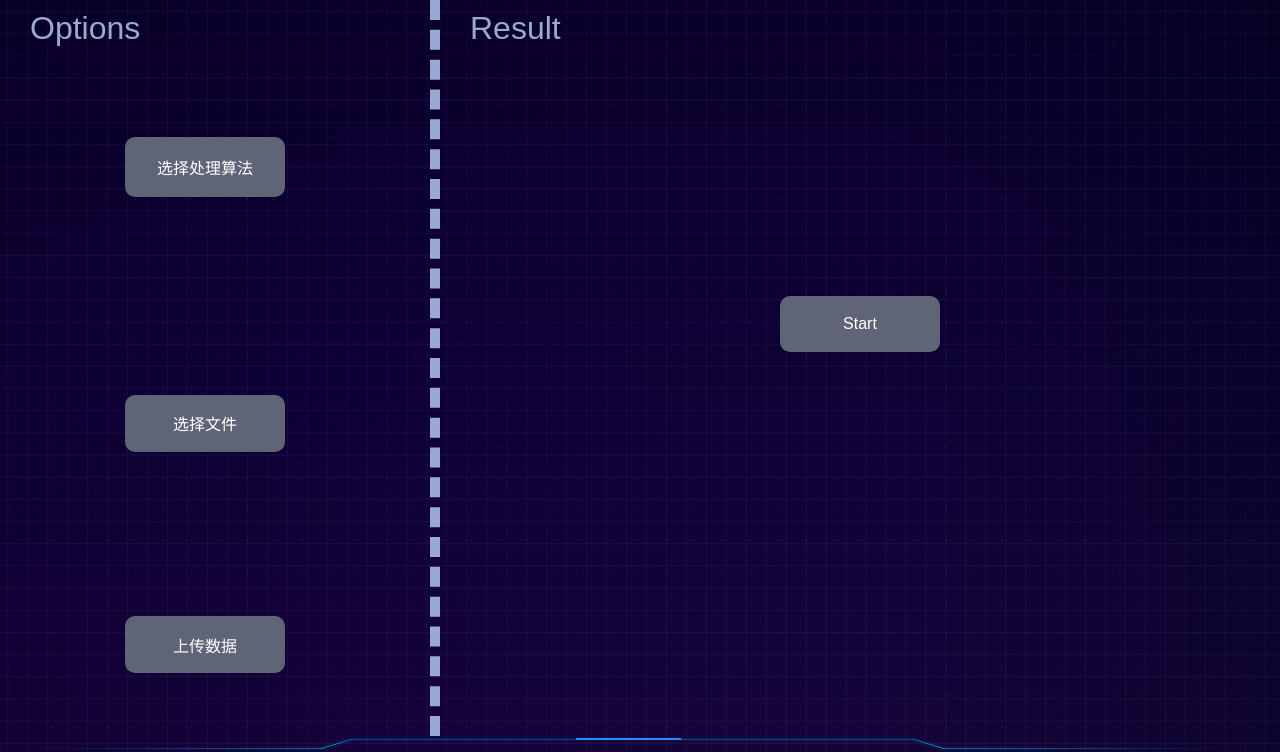
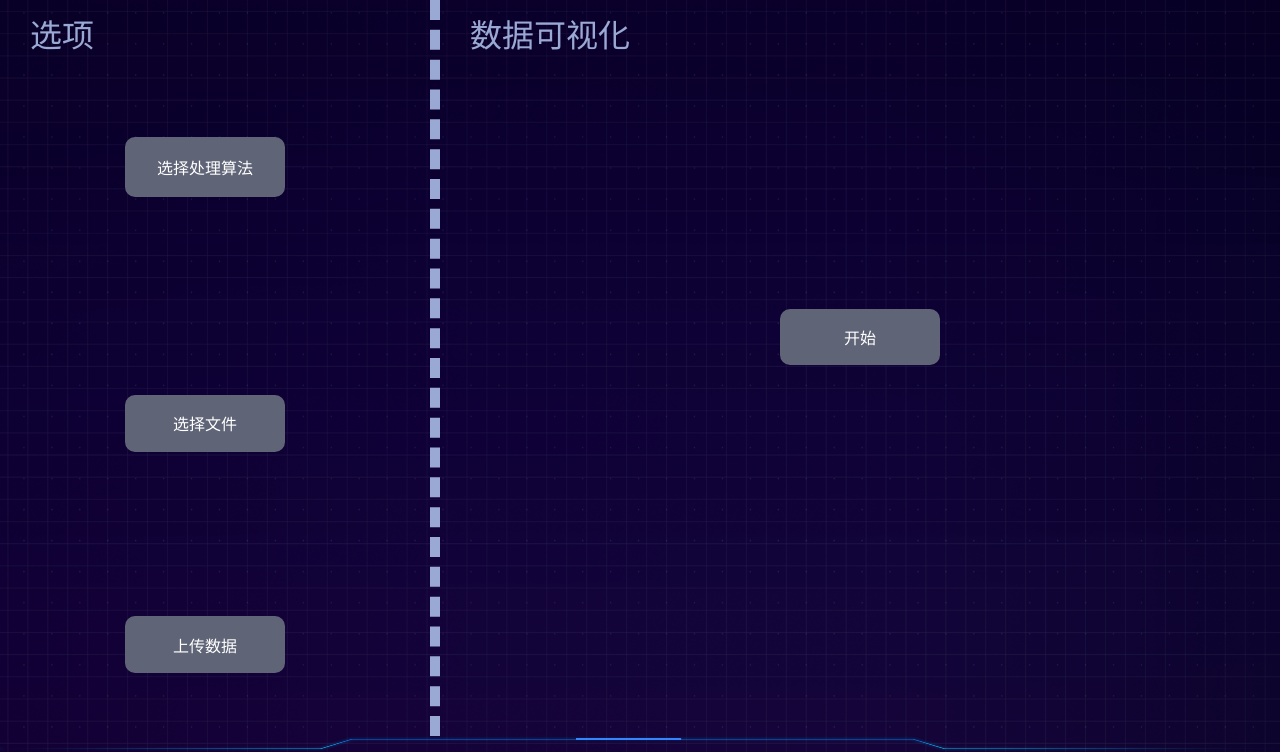
Before and after one commit to LzuLab409/discover, a Flask app: page / in a window 1280 px wide. Shown: the part 48-800 px from the top of the page. Run offline with Flask 2, Linux system fonts and the light colour scheme; parts of the project's set-up code (start-up, migrations or seed data) failed here and were passed over.

Commit message:
修改结果显示问题

```diff
--- a/app/static/css/app.css
+++ b/app/static/css/app.css
@@ -66,6 +66,11 @@ body {
 .options-div{position:relative;height:50%;padding:15px}
 
 
+
+.imgstyle {
+	vertical-align: middle;
+	position: absolute;
+}
 
 
 /* select */
--- a/app/templates/index.html
+++ b/app/templates/index.html
@@ -28,10 +28,11 @@
 						alert(result.msg)
 						//图片保存路径 result.imgPath
 						// $("#showresult").load("static/img/icon-01.png");
-						$("#showresult").html("<img src=\""+result.imgPath+"\" style='vertical-align: middle;position: absolute;\n" +
+						$("#show").html("<img src=\""+result.imgPath+"\" style='vertical-align: middle;position: absolute;\n" +
 								"            top:50%; \n" +
 								"            left:50%;\n" +
-								"            transform: translate(-50%,-50%);'>")
+								"            transform: translate(-50%,-50%);" +
+								"            '>")
 					},
 					error:function(result){
 						alert(result.msg)
@@ -69,7 +70,7 @@
 				<div class="flex-row">
 					<div class="flex-cell flex-cell-l">
 						<div class="chart-wrapper">
-							<h1 class="chart-title">Options</h1>
+							<h1 class="chart-title">选项</h1>
 							<div class="chart-div">
 								<div class="options-div">
 									<div class="dropdown">
@@ -103,13 +104,16 @@
 					</div>
 					<div class="flex-cell flex-cell-r">
 						<div class="chart-wrapper">
-							<h1 class="chart-title">Result</h1>
+							<h1 class="chart-title">数据可视化</h1>
 							<div class="chart-div chart-done" id="showresult">
-								<div class="options-div" id="bt_div" style="height: 80%;line-height: 550px;text-align: center;">
-									<button class="bt" onclick="start()" style="left: 0px !important;">Start</button>
+								<div class="options-div" id="show" style="height: 80%;line-height: 550px;text-align: center;">
+									<div class="options-div" id="bt_div" style="height: 80%;line-height: 550px;text-align: center;">
+										<button class="bt" onclick="start()" style="left: 0px !important;">开始</button>
+									</div>
 								</div>
+
 								<div class="options-div" id="re_div" style="left: 300px;height: 20%; display: none;">
-									<button class="bt" onclick="restart()">ReStart</button>
+									<button class="bt" onclick="restart()">重新开始</button>
 								</div>
 							</div>
 						</div>
```
